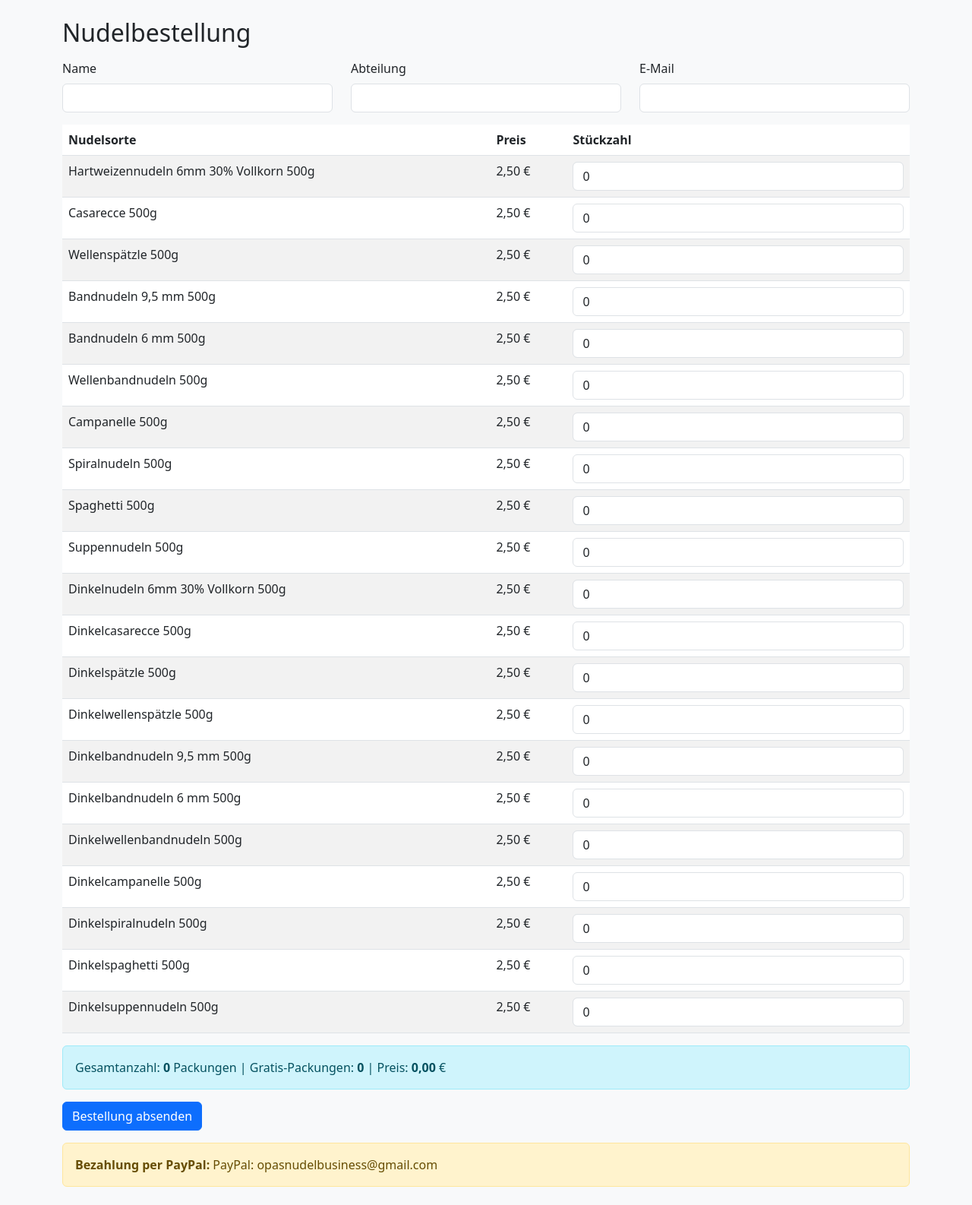
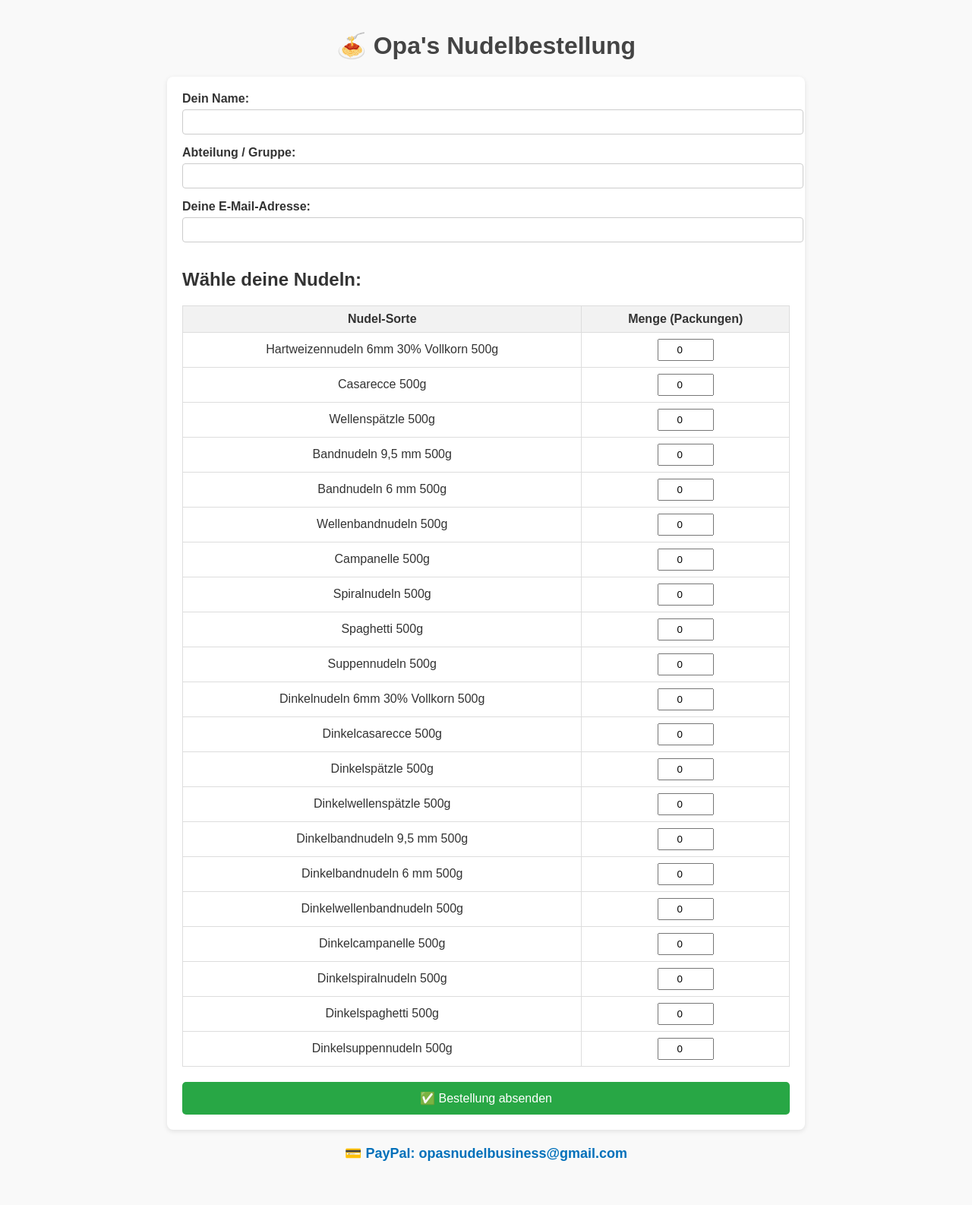
Before and after one commit to nudeln-opa/nudelbestellung, a Flask app: page / in a window 1280 px wide. Shown: the whole page at 76% size. After the commit the page ends 1528 px from the top, so only its background shows below. Run offline with Flask 3, Linux system fonts and the light colour scheme.

Commit message:
Update index.html

```diff
--- a/templates/index.html
+++ b/templates/index.html
@@ -3,82 +3,113 @@
 <head>
     <meta charset="UTF-8">
     <title>Nudelbestellung</title>
-  <link rel="stylesheet" href="https://cdn.jsdelivr.net/npm/bootstrap@5.3.0/dist/css/bootstrap.min.css">
-  <script>
-    function updateTotals() {
-      const pricePerPack = 2.5;
-      let totalPacks = 0;
+    <style>
+        body {
+            font-family: Arial, sans-serif;
+            background: #f9f9f9;
+            color: #333;
+            margin: 0;
+            padding: 20px;
+        }
+        h1 {
+            text-align: center;
+            color: #444;
+        }
+        form {
+            max-width: 800px;
+            margin: 0 auto;
+            background: #fff;
+            padding: 20px;
+            border-radius: 8px;
+            box-shadow: 0 2px 6px rgba(0,0,0,0.1);
+        }
+        label {
+            font-weight: bold;
+        }
+        input[type="text"], input[type="email"] {
+            width: 100%;
+            padding: 8px;
+            margin: 5px 0 15px;
+            border: 1px solid #ccc;
+            border-radius: 4px;
+        }
+        table {
+            width: 100%;
+            border-collapse: collapse;
+            margin-bottom: 20px;
+        }
+        table th, table td {
+            border: 1px solid #ddd;
+            padding: 8px;
+            text-align: center;
+        }
+        table th {
+            background-color: #f2f2f2;
+        }
+        input[type="number"] {
+            width: 60px;
+            padding: 5px;
+            text-align: center;
+        }
+        .submit-btn {
+            display: block;
+            width: 100%;
+            background: #28a745;
+            color: white;
+            padding: 12px;
+            font-size: 16px;
+            border: none;
+            border-radius: 5px;
+            cursor: pointer;
+        }
+        .submit-btn:hover {
+            background: #218838;
+        }
+        .paypal-info {
+            text-align: center;
+            margin-top: 20px;
+            font-size: 18px;
+            color: #0070ba;
+            font-weight: bold;
+        }
+    </style>
+</head>
+<body>
 
-      document.querySelectorAll('.qty').forEach(input => {
-        totalPacks += parseInt(input.value || 0);
-      });
+    <h1>🍝 Opa's Nudelbestellung</h1>
 
-      let freePacks = 0;
-      if (totalPacks > 50) freePacks = 5;
-      else if (totalPacks > 40) freePacks = 4;
-      else if (totalPacks > 30) freePacks = 3;
-      else if (totalPacks > 20) freePacks = 2;
-      else if (totalPacks > 10) freePacks = 1;
+    <form method="post" action="/submit">
+        <label for="name">Dein Name:</label>
+        <input type="text" name="name" id="name" required>
 
-      const totalPrice = totalPacks * pricePerPack - freePacks * pricePerPack;
+        <label for="department">Abteilung / Gruppe:</label>
+        <input type="text" name="department" id="department" required>
 
-      document.getElementById("totalPacks").innerText = totalPacks;
-      document.getElementById("freePacks").innerText = freePacks;
-      document.getElementById("totalPrice").innerText = totalPrice.toFixed(2).replace('.', ',');
-    }
-  </script>
-</head>
-<body class="bg-light">
-<div class="container my-4">
-  <h2 class="mb-3">Nudelbestellung</h2>
+        <label for="email">Deine E-Mail-Adresse:</label>
+        <input type="email" name="email" id="email" required>
 
-  <form action="/submit" method="post">
-    <div class="row mb-3">
-      <div class="col">
-        <label for="name" class="form-label">Name</label>
-        <input type="text" class="form-control" name="name" required>
-      </div>
-      <div class="col">
-        <label for="department" class="form-label">Abteilung</label>
-        <input type="text" class="form-control" name="department" required>
-      </div>
-      <div class="col">
-        <label for="email" class="form-label">E-Mail</label>
-        <input type="email" class="form-control" name="email" required>
-      </div>
-    </div>
-
-    <table class="table table-striped">
-      <thead>
+        <h2>Wähle deine Nudeln:</h2>
+        <table>
             <tr>
-          <th>Nudelsorte</th>
-          <th>Preis</th>
-          <th>Stückzahl</th>
+                <th>Nudel-Sorte</th>
+                <th>Menge (Packungen)</th>
             </tr>
-      </thead>
-      <tbody>
             {% for noodle in noodles %}
             <tr>
                 <td>{{ noodle }}</td>
-          <td>2,50 €</td>
-          <td><input type="number" class="form-control qty" name="qty_{{ loop.index }}" value="0" min="0" onchange="updateTotals()"></td>
+                <td>
+                    <input type="number" name="qty_{{ loop.index }}" min="0" value="0">
+                </td>
             </tr>
             {% endfor %}
-      </tbody>
         </table>
 
-    <div class="alert alert-info">
-      Gesamtanzahl: <strong id="totalPacks">0</strong> Packungen |
-      Gratis-Packungen: <strong id="freePacks">0</strong> |
-      Preis: <strong id="totalPrice">0,00</strong> €
+        <button type="submit" class="submit-btn">✅ Bestellung absenden</button>
+    </form>
+
+    <div class="paypal-info">
+        💳 {{ paypal }}
     </div>
 
-    <button type="submit" class="btn btn-primary">Bestellung absenden</button>
-  </form>
-
-  <div class="alert alert-warning mt-3">
-    <strong>Bezahlung per PayPal:</strong> {{ paypal }}
-  </div>
-</div>
 </body>
 </html>
```
Lines whose indentation alone changed are shown as unchanged.
